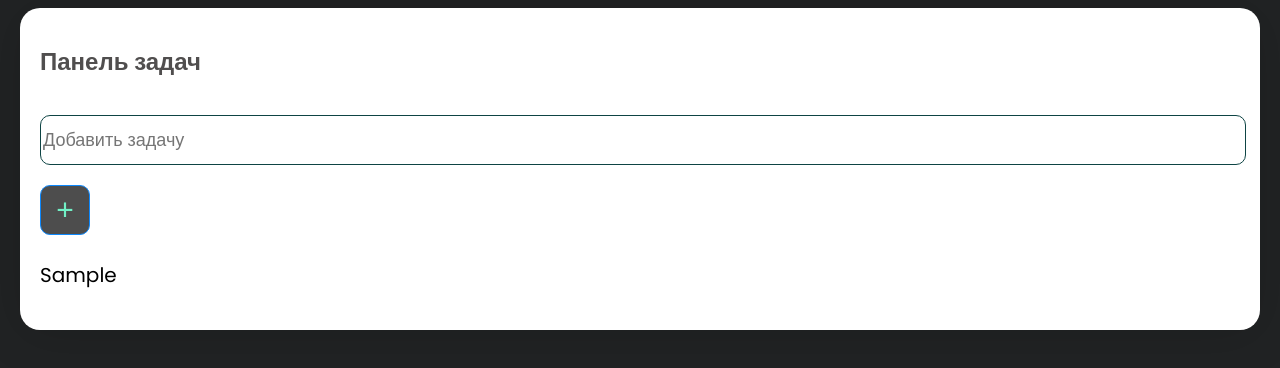
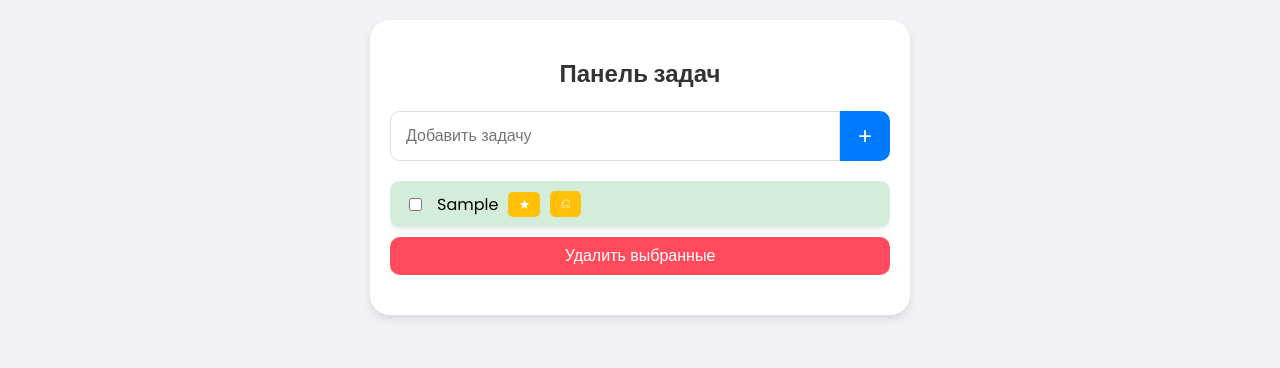
Before and after one commit to dimakuznec/todo, a plain HTML site: page index.html in a window 1280 px wide. Both pictures are taken after typing "Sample" into the empty fields and a click on the button "Добавить задачу". Drawn offline with Linux system fonts and the light colour scheme.

Commit message:
git commit

```diff
--- a/index.css
+++ b/index.css
@@ -1,70 +1,229 @@
 @import url('https://fonts.googleapis.com/css2?family=Poppins:wght@300;400;500;600&display=swap');
+
 body {
-    background-color: rgb(33, 35, 36);
+	background-color: #f0f2f5;
 	font-family: 'Poppins', sans-serif;
+	margin: 0;
+	padding: 20px;
 }
 
-.header {
+.todo {
 	width: 100%;
-    max-width: 1200px; /* Ширина ограничена до 1200px */
-    margin: 0 auto; /* Центрирование блока */
-    padding: 20px; /* Увеличил отступы для лучшей читаемости на мобильных устройствах */
-    background: #FFFFFF;
-    box-shadow: 0px 4px 50px rgba(0, 0, 0, 0.15);
+	max-width: 500px;
+	margin: 0 auto;
+	padding: 20px;
+	background: #ffffff;
 	border-radius: 20px;
+	box-shadow: 0 4px 8px rgba(0, 0, 0, 0.1);
+	transition: transform 0.3s, box-shadow 0.3s;
 }
 
-.title {
-    color: rgb(80, 78, 78);
-    font-size: 24px; /* Уменьшил размер шрифта для мобильных устройств */
+.todo:hover {
+	transform: translateY(-10px);
+	box-shadow: 0 8px 16px rgba(0, 0, 0, 0.2);
 }
 
-#inputField {
-    width: 100%;
-    height: 46px;
-    border: 1px solid rgb(14, 68, 68);
-    outline: none;
-    font-size: 18px; /* Уменьшил размер шрифта для мобильных устройств */
-    border-radius: 10px;
-    margin-top: 20px; /* Увеличил отступ сверху для мобильных устройств */
+.todo__title {
+	color: #333333;
+	font-size: 24px;
+	text-align: center;
+	margin-bottom: 20px;
 }
 
-#addTodo {
+.todo__input-container {
+	display: flex;
+	justify-content: space-between;
+	margin-bottom: 20px;
+}
+
+.todo__input {
+	flex-grow: 1;
+	height: 46px;
+	border: 1px solid #dddddd;
+	border-radius: 10px 0 0 10px;
+	padding-left: 15px;
+	font-size: 16px;
+	outline: none;
+	transition: box-shadow 0.3s;
+}
+
+.todo__input:focus {
+	box-shadow: 0 0 8px rgba(0, 123, 255, 0.3);
+	border-color: #007bff;
+}
+
+.todo__button {
 	height: 50px;
 	width: 50px;
-    border: 1px solid rgb(13, 136, 252);
-    font-size: 30px;
+	border: none;
+	background-color: #007bff;
+	color: #ffffff;
+	font-size: 24px;
+	border-radius: 0 10px 10px 0;
+	cursor: pointer;
+	transition: background-color 0.3s, transform 0.3s;
+	outline: none;
+}
+
+.todo__button:hover {
+	background-color: #0056b3;
+	transform: scale(1.05);
+}
+
+.todo__list {
+	margin-top: 20px;
+	max-height: 300px;
+	overflow-y: auto;
+	overflow-x: hidden; /* Убираем горизонтальный скролл */
+}
+
+.todo__item {
+	display: flex;
+	align-items: center;
+	background-color: #d4edda;
+	padding: 10px 15px;
+	margin-bottom: 10px;
+	border-radius: 10px;
+	box-shadow: 0 2px 4px rgba(0, 0, 0, 0.1);
+	transition: background-color 0.3s, transform 0.3s;
+	word-wrap: break-word; /* Добавляем перенос слов */
+	overflow-wrap: break-word; /* Добавляем перенос слов */
+}
+
+.todo__item:hover {
+	background-color: #c3e6cb;
+	transform: translateX(5px);
+}
+
+.todo__item--completed {
+	text-decoration: line-through;
+	color: #6c757d;
+}
+
+.todo__checkbox {
+	margin-right: 15px;
+}
+
+.todo__delete-button {
+	width: 100%;
+	padding: 10px 0;
+	border: none;
+	background-color: #ff4b5c;
+	color: #ffffff;
+	font-size: 16px;
 	border-radius: 10px;
 	cursor: pointer;
-    background-color: rgba(32, 32, 32, 0.795);
-    color: rgba(117, 255, 209, 0.918);
-    margin-top: 20px; /* Увеличил отступ сверху для мобильных устройств */
+	transition: background-color 0.3s, transform 0.3s;
+	outline: none;
 }
 
-.to-tos {
-    margin-top: 25px;
+.todo__delete-button:hover {
+	background-color: #e60000;
+	transform: scale(1.05);
 }
 
-.paragraph-styling {
+.todo__message {
+	color: #ff4b5c;
+	text-align: center;
+	margin-top: 20px;
+}
+
+.todo__unmark-button {
+	margin-left: 10px;
+	background: #ffc107;
+	color: #ffffff;
+	border: none;
+	border-radius: 5px;
+	cursor: pointer;
+	padding: 5px 10px;
+	transition: background-color 0.3s;
+	outline: none;
+}
+
+.todo__unmark-button:hover {
+	background-color: #e0a800;
+}
+
+.todo__important-button {
+	margin-left: 10px;
+	background: #ffc107;
+	color: #ffffff;
+	border: none;
+	border-radius: 5px;
+	cursor: pointer;
+	padding: 5px 10px;
+	transition: background-color 0.3s;
+	outline: none;
+}
+
+.todo__important-button:hover {
+	background-color: #e0a800;
+}
+
+.todo__item--important {
+	background-color: #fff3cd;
+}
+
+.todo__button,
+.todo__delete-button,
+.todo__unmark-button,
+.todo__important-button {
+	position: relative;
+}
+
+.todo__button:hover::after,
+.todo__delete-button:hover::after,
+.todo__unmark-button:hover::after,
+.todo__important-button:hover::after {
+	content: attr(title);
+	position: absolute;
+	background: rgba(0, 0, 0, 0.7);
+	color: #ffffff;
+	padding: 5px;
+	border-radius: 5px;
+	top: -35px;
+	left: 50%;
+	transform: translateX(-50%);
+	white-space: nowrap;
+	pointer-events: none;
+	font-size: 12px;
+	opacity: 1;
+}
+
+.todo__button::after,
+.todo__delete-button::after,
+.todo__unmark-button::after,
+.todo__important-button::after {
+	content: '';
+	opacity: 0;
+	transition: opacity 0.3s;
+}
+
+@media (max-width: 767px) {
+	.todo {
+		padding: 15px;
+	}
+
+	.todo__title {
 		font-size: 20px;
 	}
 
-/* Медиа-запрос для мобильных устройств */
-@media (max-width: 767px) {
-    .header {
-        border-radius: 0; /* Убрал скругление углов для мобильных устройств */
-        box-shadow: none; /* Убрал тень для мобильных устройств */
+	.todo__input-container {
+		flex-direction: column;
 	}
 
-    .title {
-        font-size: 20px; /* Уменьшил размер шрифта для мобильных устройств */
+	.todo__input {
+		width: calc(100% - 50px);
+		margin-bottom: 10px;
+		border-radius: 10px;
 	}
 
-    #inputField {
-        font-size: 16px; /* Уменьшил размер шрифта для мобильных устройств */
+	.todo__button {
+		width: 100%;
+		border-radius: 10px;
 	}
 
-    #addTodo {
-        font-size: 24px; /* Уменьшил размер шрифта для мобильных устройств */
+	.todo__delete-button {
+		font-size: 14px;
 	}
 }
--- a/index.html
+++ b/index.html
@@ -1,19 +1,35 @@
 <!DOCTYPE html>
 <html lang="en">
 	<head>
-    <meta charset="UTF-8">
-    <meta http-equiv="X-UA-Compatible" content="IE=edge">
-    <meta name="viewport" content="width=device-width, initial-scale=1.0">
-    <link rel="stylesheet icon" href="todo.png" type="todo.png">
-    <link rel="stylesheet" href="index.css">
-    <title>todo</title>
+		<meta charset="UTF-8" />
+		<meta http-equiv="X-UA-Compatible" content="IE=edge" />
+		<meta name="viewport" content="width=device-width, initial-scale=1.0" />
+		<link rel="stylesheet" href="index.css" />
+		<title>TODO List</title>
 	</head>
 	<body>
-    <div class="header">
-        <h1 class="title">Панель задач</h1>
-        <input id="inputField" type="text" placeholder="Добавить задачу"><button id="addTodo">+</button>
-        <div class="to-tos" id="toDoContainer">
+		<div class="todo">
+			<h1 class="todo__title">Панель задач</h1>
+			<div class="todo__input-container">
+				<input
+					id="inputField"
+					class="todo__input"
+					type="text"
+					placeholder="Добавить задачу"
+				/>
+				<button id="addTodo" class="todo__button" title="Добавить задачу">
+					+
+				</button>
 			</div>
+			<div id="toDoContainer" class="todo__list"></div>
+			<button
+				id="deleteSelected"
+				class="todo__delete-button"
+				title="Удалить выбранные"
+			>
+				Удалить выбранные
+			</button>
+			<div id="message" class="todo__message"></div>
 		</div>
 		<script src="index.js"></script>
 	</body>
--- a/index.js
+++ b/index.js
@@ -1,18 +1,84 @@
-const addToDoButton = document.getElementById('addTodo');
-const toDoContainer = document.getElementById('toDoContainer');
-const inputField = document.getElementById('inputField');
-
+const addToDoButton = document.getElementById('addTodo')
+const toDoContainer = document.getElementById('toDoContainer')
+const inputField = document.getElementById('inputField')
+const deleteSelectedButton = document.getElementById('deleteSelected')
+const message = document.getElementById('message')
 
 addToDoButton.addEventListener('click', function () {
-   let paragraph = document.createElement('p');
-   paragraph.classList.add('paragraph-styling');
-   paragraph.innerText = inputField.value;
-   toDoContainer.appendChild(paragraph);
-   inputField.value = "";
-   paragraph.addEventListener('click', function() {
-    paragraph.style.textDecoration = "line-through"
-   })
-   paragraph.addEventListener('dblclick', function() {
-    toDoContainer.removeChild(paragraph);
-   })
-});
+	if (inputField.value.trim() === '') {
+		message.innerText = 'Пожалуйста, введите задачу.'
+		setTimeout(() => {
+			message.innerText = ''
+		}, 3000)
+		return
+	}
+
+	let todoItem = document.createElement('div')
+	todoItem.classList.add('todo__item')
+
+	let checkbox = document.createElement('input')
+	checkbox.type = 'checkbox'
+	checkbox.classList.add('todo__checkbox')
+	checkbox.setAttribute('title', 'Отметить задачу')
+
+	let text = document.createElement('span')
+	text.classList.add('todo__text')
+	text.innerText = inputField.value
+
+	let importantButton = document.createElement('button')
+	importantButton.classList.add('todo__important-button')
+	importantButton.innerText = '★'
+	importantButton.setAttribute('title', 'Отметить как важное')
+
+	let unmarkButton = document.createElement('button')
+	unmarkButton.classList.add('todo__unmark-button')
+	unmarkButton.innerText = '⎌'
+	unmarkButton.setAttribute('title', 'Убрать зачёркивание')
+
+	todoItem.appendChild(checkbox)
+	todoItem.appendChild(text)
+	todoItem.appendChild(importantButton)
+	todoItem.appendChild(unmarkButton)
+	toDoContainer.appendChild(todoItem)
+
+	inputField.value = ''
+
+	let clickCount = 0
+
+	todoItem.addEventListener('click', function (event) {
+		clickCount++
+		setTimeout(() => {
+			if (clickCount === 2 && !event.target.matches('button')) {
+				if (todoItem.classList.contains('todo__item--completed')) {
+					toDoContainer.removeChild(todoItem)
+				} else {
+					text.style.textDecoration = 'line-through'
+					todoItem.classList.add('todo__item--completed')
+				}
+			}
+			clickCount = 0
+		}, 300)
+	})
+
+	unmarkButton.addEventListener('click', function () {
+		text.style.textDecoration = 'none'
+		todoItem.classList.remove('todo__item--completed')
+	})
+
+	importantButton.addEventListener('click', function () {
+		todoItem.classList.toggle('todo__item--important')
+		if (todoItem.classList.contains('todo__item--important')) {
+			toDoContainer.prepend(todoItem)
+		}
+	})
+})
+
+deleteSelectedButton.addEventListener('click', function () {
+	let todoItems = document.querySelectorAll('.todo__item')
+	todoItems.forEach(function (item) {
+		let checkbox = item.querySelector('.todo__checkbox')
+		if (checkbox.checked) {
+			toDoContainer.removeChild(item)
+		}
+	})
+})
```
Lines whose indentation alone changed are shown as unchanged.
